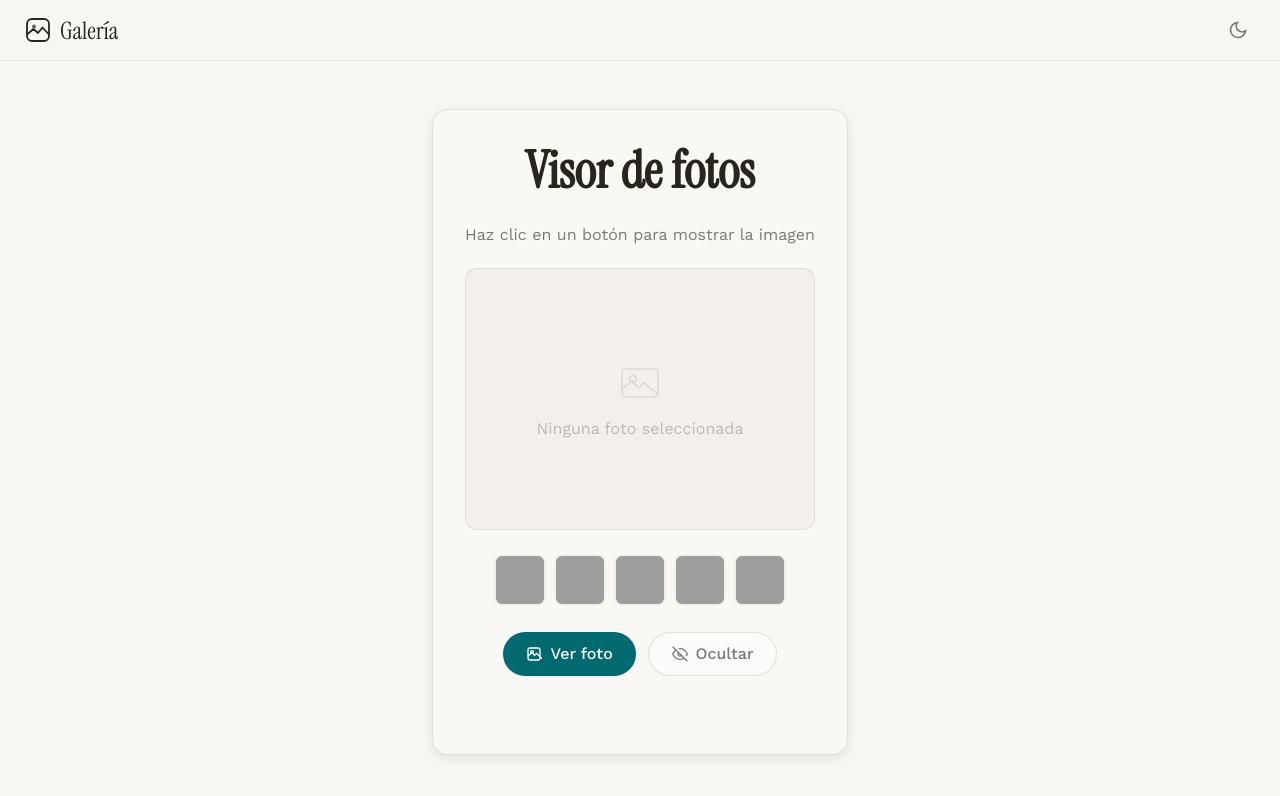
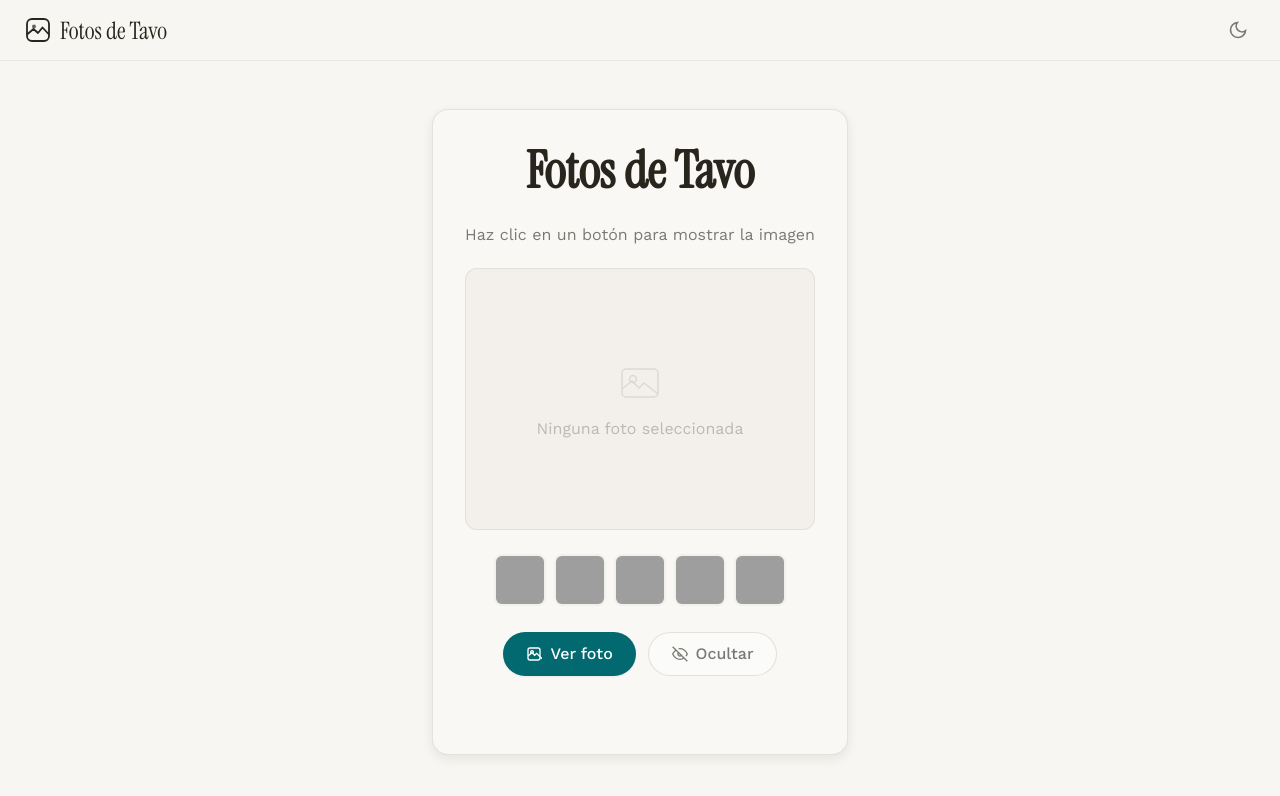
Before and after one commit to pablodelavega97-lab/fotos-de-Tavo, a plain HTML site: page index.html in a window 1280 px wide. Drawn offline with nearby package versions, Linux system fonts and the light colour scheme; grey boxes are pictures that could not be loaded.

Commit message:
Update index.html

```diff
--- a/index.html
+++ b/index.html
@@ -3,7 +3,7 @@
 <head>
   <meta charset="UTF-8" />
   <meta name="viewport" content="width=device-width, initial-scale=1.0"/>
-  <title>Visor de Foto</title>
+  <title>Fotos de Tavo</title>
   <link rel="preconnect" href="https://fonts.googleapis.com">
   <link rel="preconnect" href="https://fonts.gstatic.com" crossorigin>
   <link href="https://fonts.googleapis.com/css2?family=Instrument+Serif:ital@0;1&family=Work+Sans:wght@300..700&display=swap" rel="stylesheet">
@@ -263,7 +263,7 @@
       <circle cx="10" cy="10.5" r="2" fill="currentColor" opacity="0.7"/>
       <path d="M3 18.5L9.5 13L14 17L18.5 11.5L25 18.5" stroke="currentColor" stroke-width="1.8" stroke-linejoin="round"/>
     </svg>
-    Galería
+    Fotos de Tavo
   </a>
   <button class="theme-toggle" data-theme-toggle aria-label="Cambiar tema">
     <svg width="20" height="20" viewBox="0 0 24 24" fill="none" stroke="currentColor" stroke-width="2">
@@ -275,7 +275,7 @@
 <!-- Main Card -->
 <main>
   <div class="card" role="main">
-    <h1 class="card-title">Visor de fotos</h1>
+    <h1 class="card-title">Fotos de Tavo</h1>
     <p class="card-subtitle">Haz clic en un botón para mostrar la imagen</p>
 
     <!-- Photo Frame -->
```
